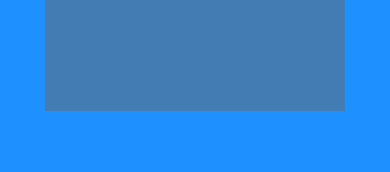
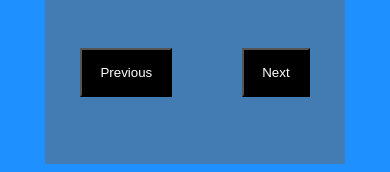
Before and after one commit to gabriel111skin/bespoke, a plain HTML site: page index.html in a window 390 px wide. Both pictures are taken after a click on the element "Ask Dr. Yannis". Shown: the part 783-955 px from the top of the page. Before the commit the page ends 902 px from the top, so only its background shows below. Drawn offline with nearby package versions, Linux system fonts and the light colour scheme.

Commit message:
More responsive layout

```diff
--- a/css/main.css
+++ b/css/main.css
@@ -37,10 +37,12 @@ span {
 	display: none;
 	padding: 2em 0 2em 0;
 	text-align: center;
+	align-self: center;
 	width: 80%;
-	height: 500px;
+	min-height: 300px;
+	max-width: 900px;
 	background: rgba(104,104,104,0.5);
-	margin:10% 10% auto;
+	margin:auto;
 }
 
 .q1,
@@ -71,3 +73,27 @@ span {
 	transform: scale(1.2);
 	padding: 0;
 }
+
+.navigation-buttons {
+	display: flex;
+	flex-direction: row;
+	flex-wrap: wrap;
+	bottom: 50px;
+}
+
+.button {
+	color: white;
+	background: black;
+}
+
+.button.back{
+	flex-grow: 1;
+	margin:35px;
+	padding: 15px;
+}
+
+.button.forward{
+	flex-grow: 1;
+	margin:35px;
+	padding: 15px;
+}
--- a/index.html
+++ b/index.html
@@ -46,6 +46,10 @@
 								</li>
 							</ul>
 						</div>
+						<div class="navigation-buttons">
+							<button class="button back">Previous</button>
+							<button class="button forward">Next</button>
+						</div>
 					</div>
 				</div>
 				<script src="https://code.jquery.com/jquery-3.2.1.min.js" integrity="sha256-hwg4gsxgFZhOsEEamdOYGBf13FyQuiTwlAQgxVSNgt4=" crossorigin="anonymous"></script>
```
